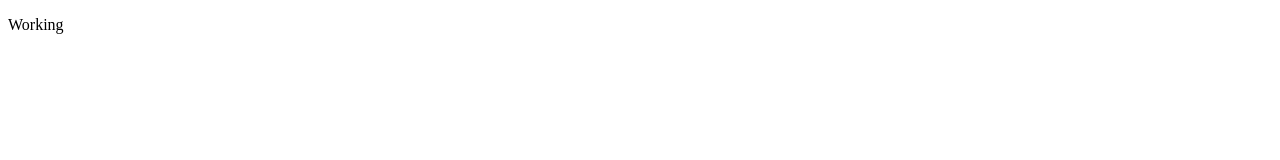
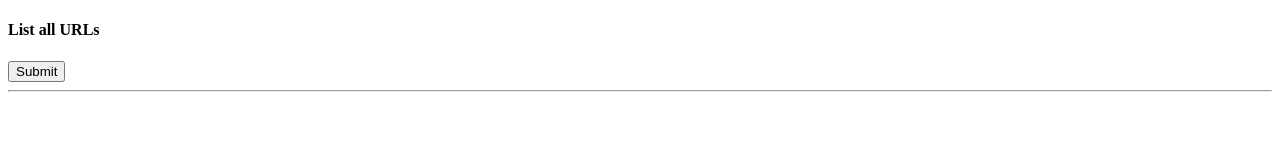
Before and after one commit to md-shah/url-shortner, a website: page public/index.html in a window 1280 px wide. Drawn offline with Linux system fonts and the light colour scheme.

Commit message:
code clean up

```diff
--- a/bin/db-connection.js
+++ b/bin/db-connection.js
@@ -3,7 +3,7 @@ const MongoClient = require('mongodb').MongoClient;
 let mongoURI = "mongodb://localhost:27017/url-shortener";
 
 if (process.env.NODE_ENV === 'production') {
-    mongoURI = "mongodb+srv://<username>:<password>@cluster0-ymzcl.mongodb.net/test?retryWrites=true&w=majority";
+    mongoURI = "mongodb+srv://user:shah@cluster0-ymzcl.mongodb.net/test?retryWrites=true&w=majority";
     const client = new MongoClient(mongoURI, {useNewUrlParser: true});
     client.connect().then(console.log("Production Database connection established"))
         .catch((err) => {
--- a/public/index.html
+++ b/public/index.html
@@ -5,6 +5,10 @@
     <title>URL Shortner</title>
 </head>
 <body>
-<p>Working</p>
+<h4>List all URLs</h4>
+<form action="/shortURL" method="get">
+    <input type="submit" value="Submit">
+</form>
+<hr>
 </body>
 </html>
```
